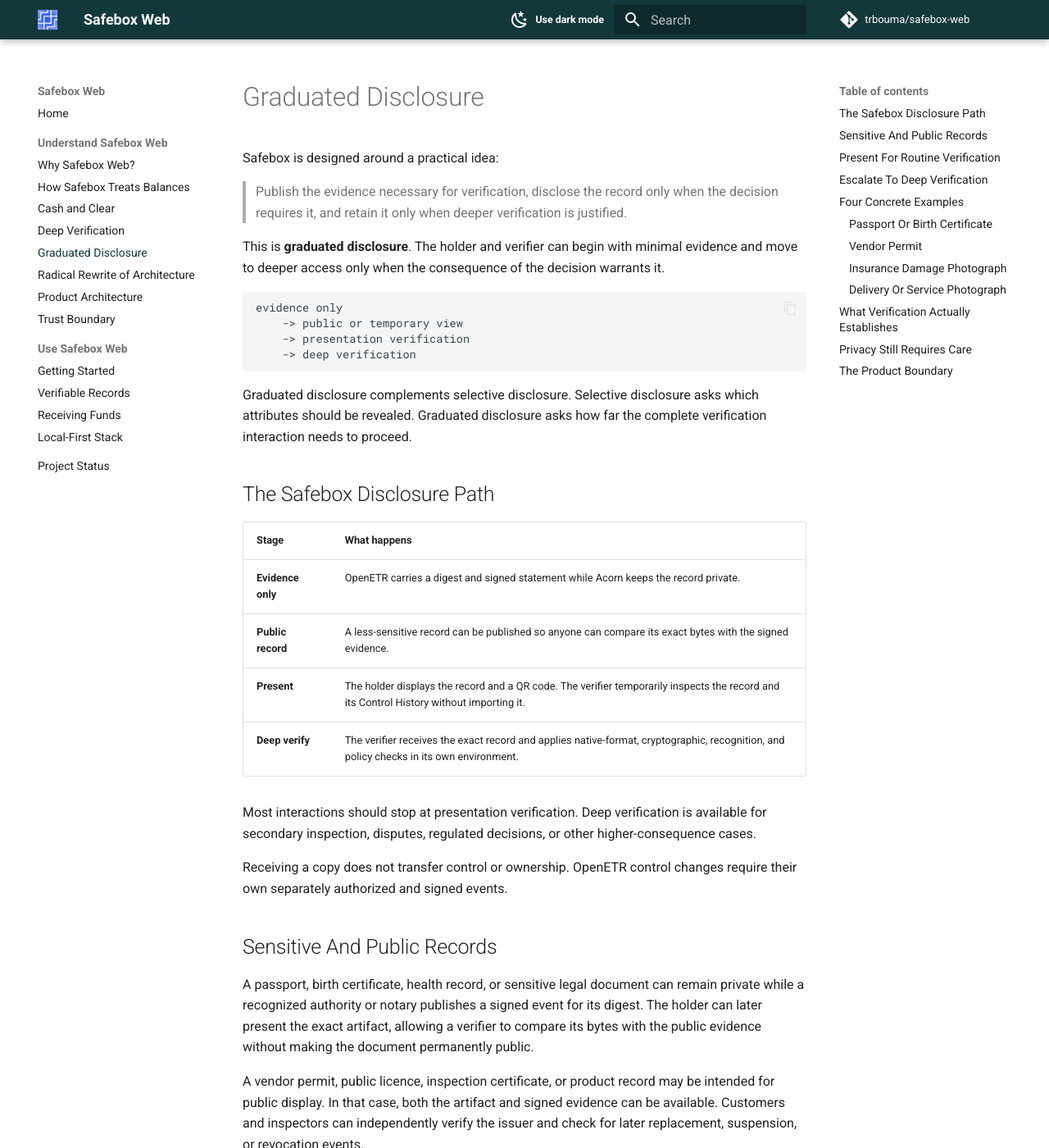
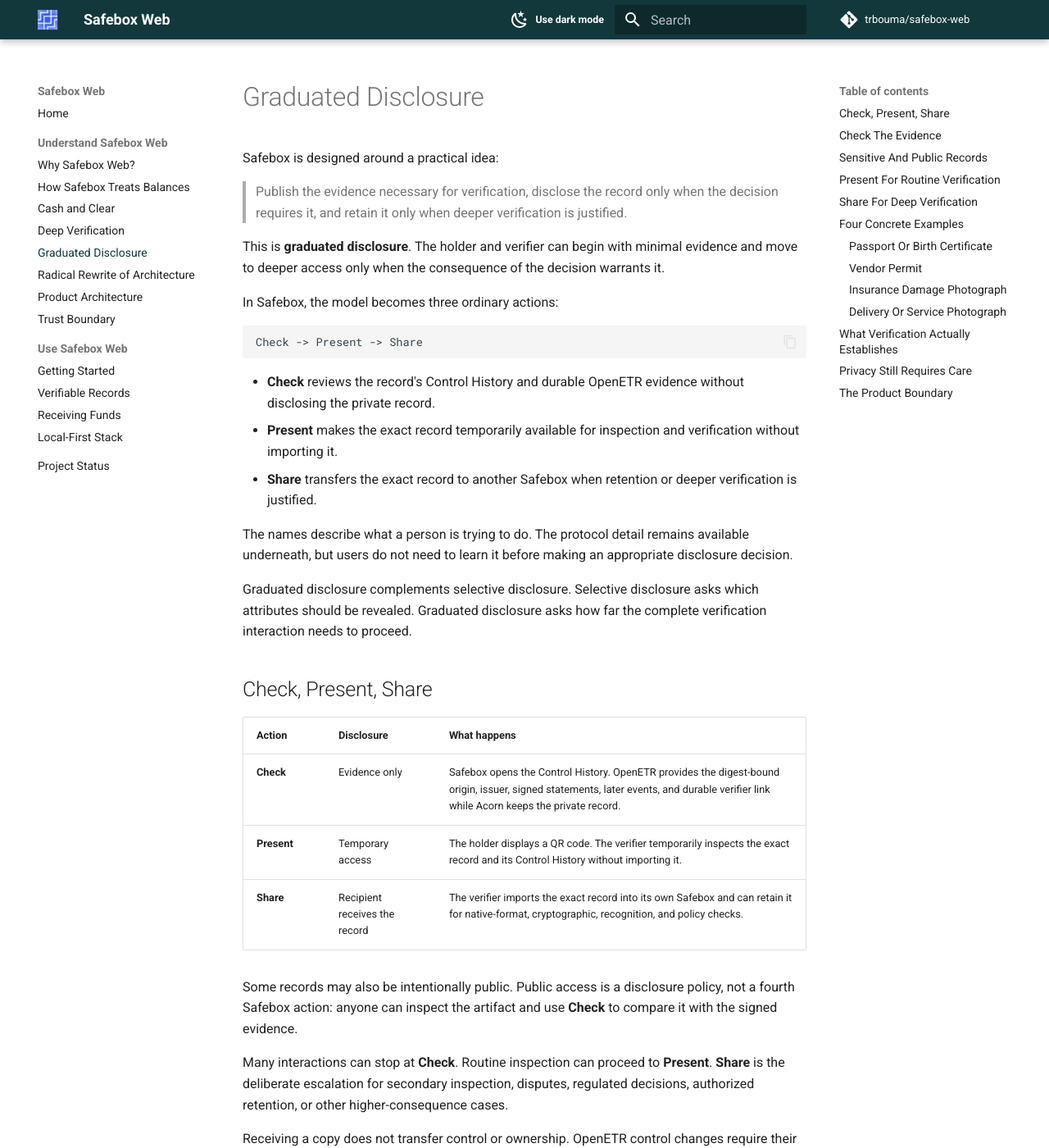
Before and after one commit to trbouma/safebox-web, an MkDocs documentation site: the page built from website/graduated-disclosure.md, in a window 1280 px wide and 1400 px high. Shown: the whole window at 82% size. Built offline with MkDocs 1.6.1 and Material for MkDocs 9.7.7, drawn with Linux system fonts in a browser that asks for light colours; comment, search, counter and statistics services are not loaded; some of the changed text lies outside the part shown.

Commit message:
`feat(records): align actions with Check, Present, Share disclosure model`

````diff
--- a/website/graduated-disclosure.md
+++ b/website/graduated-disclosure.md
@@ -15,32 +15,64 @@
 evidence and move to deeper access only when the consequence of the decision
 warrants it.
 
+In Safebox, the model becomes three ordinary actions:
+
 ```text
-evidence only
-    -> public or temporary view
-    -> presentation verification
-    -> deep verification
+Check -> Present -> Share
 ```
+
+- **Check** reviews the record's Control History and durable OpenETR evidence
+  without disclosing the private record.
+- **Present** makes the exact record temporarily available for inspection and
+  verification without importing it.
+- **Share** transfers the exact record to another Safebox when retention or
+  deeper verification is justified.
+
+The names describe what a person is trying to do. The protocol detail remains
+available underneath, but users do not need to learn it before making an
+appropriate disclosure decision.
 
 Graduated disclosure complements selective disclosure. Selective disclosure
 asks which attributes should be revealed. Graduated disclosure asks how far
 the complete verification interaction needs to proceed.
 
-## The Safebox Disclosure Path
+## Check, Present, Share
 
-| Stage | What happens |
-| --- | --- |
-| **Evidence only** | OpenETR carries a digest and signed statement while Acorn keeps the record private. |
-| **Public record** | A less-sensitive record can be published so anyone can compare its exact bytes with the signed evidence. |
-| **Present** | The holder displays the record and a QR code. The verifier temporarily inspects the record and its Control History without importing it. |
-| **Deep verify** | The verifier receives the exact record and applies native-format, cryptographic, recognition, and policy checks in its own environment. |
+| Action | Disclosure | What happens |
+| --- | --- | --- |
+| **Check** | Evidence only | Safebox opens the Control History. OpenETR provides the digest-bound origin, issuer, signed statements, later events, and durable verifier link while Acorn keeps the private record. |
+| **Present** | Temporary access | The holder displays a QR code. The verifier temporarily inspects the exact record and its Control History without importing it. |
+| **Share** | Recipient receives the record | The verifier imports the exact record into its own Safebox and can retain it for native-format, cryptographic, recognition, and policy checks. |
 
-Most interactions should stop at presentation verification. Deep verification
-is available for secondary inspection, disputes, regulated decisions, or other
+Some records may also be intentionally public. Public access is a disclosure
+policy, not a fourth Safebox action: anyone can inspect the artifact and use
+**Check** to compare it with the signed evidence.
+
+Many interactions can stop at **Check**. Routine inspection can proceed to
+**Present**. **Share** is the deliberate escalation for secondary inspection,
+disputes, regulated decisions, authorized retention, or other
 higher-consequence cases.
 
 Receiving a copy does not transfer control or ownership. OpenETR control
 changes require their own separately authorized and signed events.
+
+## Check The Evidence
+
+In Safebox, **Control History** is the evidence a person checks. The user-facing
+action is therefore **Check**.
+
+Check can show:
+
+- the digest identifying the exact Original Record;
+- the signed origin statement;
+- available issuer or signer information;
+- relevant control, attestation, replacement, or termination events; and
+- a durable link and QR code for independent OpenETR verification.
+
+Check does not need to disclose the private artifact. It establishes what
+portable evidence exists and helps the verifier decide whether the signer is
+recognized for the claimed role. A signature proves that a key made a
+statement; recognition and policy determine what effect to give it.
 
 ## Sensitive And Public Records
 
@@ -77,10 +109,10 @@
 digest comparison requires the exact artifact bytes. Cropping, editing,
 resaving, scanning, or recompressing a file normally changes its digest.
 
-## Escalate To Deep Verification
+## Share For Deep Verification
 
-When secondary inspection is justified, Safebox can share the exact record for
-the verifier's own process. The verifier may then:
+When secondary inspection is justified, the Safebox **Share** action transfers
+the exact record into the verifier's own Safebox. The verifier may then:
 
 - retain the artifact where authorized;
 - calculate its digest independently;
````
Also changed, not shown: website/deep-verification.md (+24 -22 lines), website/index.md (+17 -0 lines), 2 other files.
